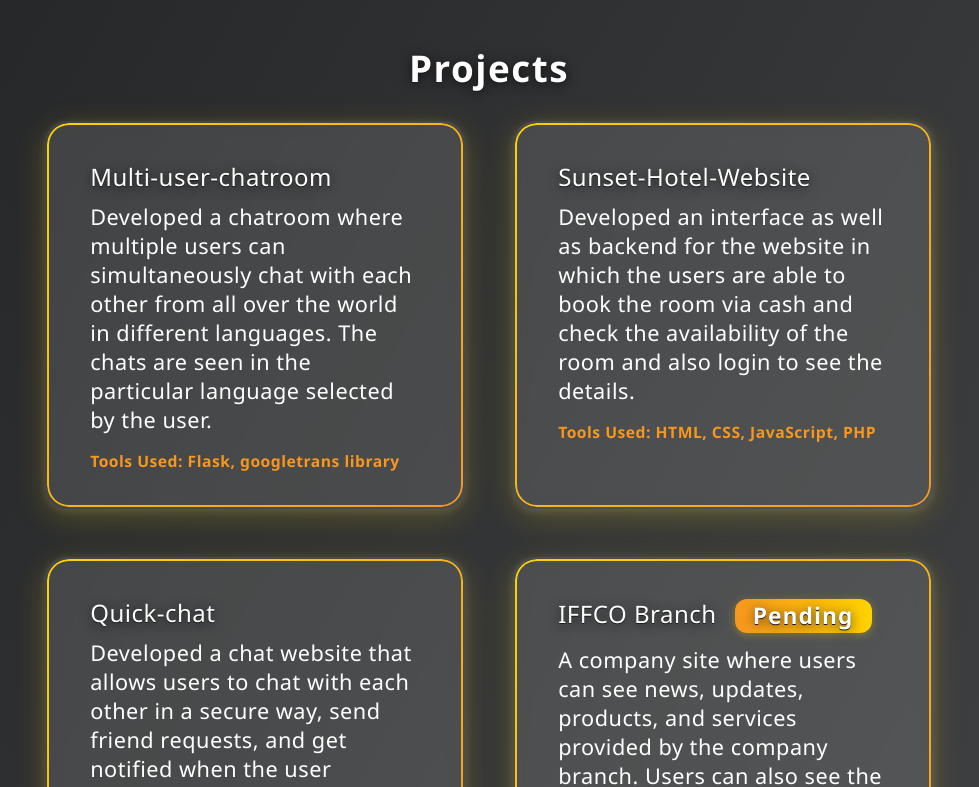
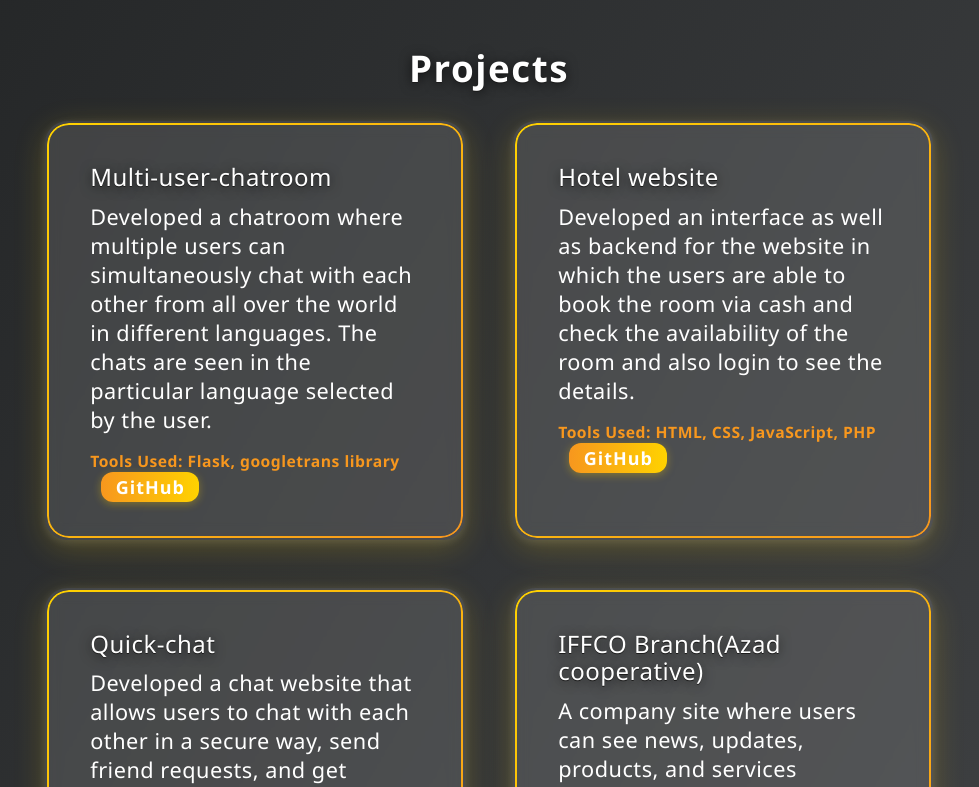
Before and after one commit to PrinceBazad/Portfolio, a React (Create React App) app: page / in a window 1280 px wide. Shown: the part 1380-2167 px from the top of the page, without its empty margins (151-1130 px from the left). Built offline with nearby package versions, Linux system fonts and the light colour scheme.

Commit message:
adding github links

```diff
--- a/src/components/Hero.js
+++ b/src/components/Hero.js
@@ -2,6 +2,8 @@ import React from 'react';
 import './Hero.css';
 import { Typewriter } from 'react-simple-typewriter';
 import myPhoto from '../myphoto/resume.jpg';
+import { FaEnvelope, FaPhone, FaLinkedin, FaGithub, FaCode, FaMapMarkerAlt, FaClock, FaBriefcase } from 'react-icons/fa';
+
 
 const Hero = () => {
   return (
--- a/src/components/Navbar.js
+++ b/src/components/Navbar.js
@@ -1,6 +1,8 @@
 import React, { useState, useEffect } from 'react';
 import './Navbar.css';
 import resumePDF from '../myphoto/Princebazad.pdf';
+import { FaEnvelope, FaPhone, FaLinkedin, FaGithub, FaCode, FaMapMarkerAlt, FaClock, FaBriefcase } from 'react-icons/fa';
+
 
 function smoothScrollTo(element, duration = 1200) {
   const targetY = element.getBoundingClientRect().top + window.pageYOffset;
--- a/src/components/Projects.js
+++ b/src/components/Projects.js
@@ -1,27 +1,48 @@
-import React from 'react';
-import './Projects.css';
+import React from "react";
+import "./Projects.css";
+import {
+  FaEnvelope,
+  FaPhone,
+  FaLinkedin,
+  FaGithub,
+  FaCode,
+  FaMapMarkerAlt,
+  FaClock,
+  FaBriefcase,
+} from "react-icons/fa";
 
 const projects = [
   {
-    title: 'Multi-user-chatroom',
-    description: 'Developed a chatroom where multiple users can simultaneously chat with each other from all over the world in different languages. The chats are seen in the particular language selected by the user.',
-    tools: 'Flask, googletrans library',
+    title: "Multi-user-chatroom",
+    description:
+      "Developed a chatroom where multiple users can simultaneously chat with each other from all over the world in different languages. The chats are seen in the particular language selected by the user.",
+    tools: "Flask, googletrans library",
+    button: true,
+    link: "https://github.com/PrinceBazad/Multi_Lingual_Chatroom/",
   },
   {
-    title: 'Sunset-Hotel-Website',
-    description: 'Developed an interface as well as backend for the website in which the users are able to book the room via cash and check the availability of the room and also login to see the details.',
-    tools: 'HTML, CSS, JavaScript, PHP',
+    title: "Hotel website",
+    description:
+      "Developed an interface as well as backend for the website in which the users are able to book the room via cash and check the availability of the room and also login to see the details.",
+    tools: "HTML, CSS, JavaScript, PHP",
+    button: true,
+    link: "https://github.com/PrinceBazad/hotel/",
   },
   {
-    title: 'Quick-chat',
-    description: 'Developed a chat website that allows users to chat with each other in a secure way, send friend requests, and get notified when the user responds to your request.',
-    tools: 'HTML, CSS, JavaScript, SQL, PHP',
+    title: "Quick-chat",
+    description:
+      "Developed a chat website that allows users to chat with each other in a secure way, send friend requests, and get notified when the user responds to your request.",
+    tools: "HTML, CSS, JavaScript, SQL, PHP",
+    button: true,
+    link: "https://github.com/PrinceBazad/hotel/",
   },
   {
-    title: 'IFFCO Branch ',
-    description: 'A company site  where users can see news, updates, products, and services provided by the company branch. Users can also see the list of members/Directors. All these things are managed, added, updated, and deleted by the admin or super user.',
-    tools: 'HTML, CSS, JavaScript, Django (framework)',
-    current: true,
+    title: "IFFCO Branch(Azad cooperative)",
+    description:
+      "A company site  where users can see news, updates, products, and services provided by the company branch. Users can also see the list of members/Directors. All these things are managed, added, updated, and deleted by the admin or super user.",
+    tools: "HTML, CSS, JavaScript, Django (framework)",
+    button: true,
+    link: "https://github.com/PrinceBazad/AZADCOOPERATIVE.in/",
   },
 ];
 
@@ -32,9 +53,14 @@ const Projects = () => {
       <div className="projects-list">
         {projects.map((project, idx) => (
           <div className="project-card" key={idx}>
-            <h3>{project.title} {project.current && <span className="current-badge">Pending</span>}</h3>
+            <h3>{project.title}</h3>
             <p>{project.description}</p>
             <span className="project-tools">Tools Used: {project.tools}</span>
+            {project.button && project.link && (
+              <a href={project.link} target="_blank" rel="noopener noreferrer">
+                <span className="current-badge">GitHub</span>
+              </a>
+            )}
           </div>
         ))}
       </div>
```
Also changed, not shown: 1 other file (tests, documents, lock files or other folders).
